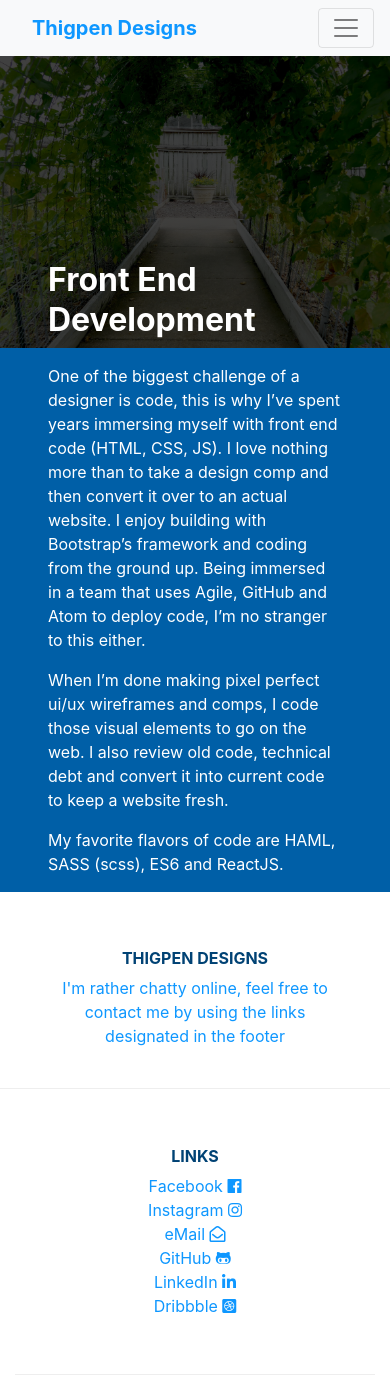
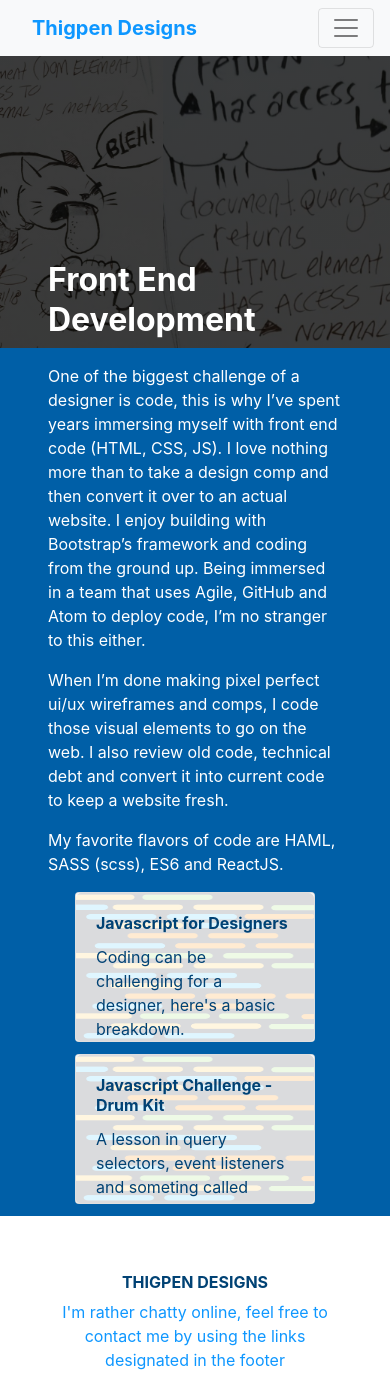
Before and after one commit to sThig/http-sthig.github.io, a Jekyll site: the page built from code.md, in a window 390 px wide and 1400 px high. Built offline with Jekyll 4.4.1, drawn with Linux system fonts in a browser that asks for light colours; nearby versions of some CDN libraries; some of the changed lines change nothing that is shown.

Commit message:
added in two new articles, shored up some css

```diff
--- a/_includes/card-post-code.html
+++ b/_includes/card-post-code.html
@@ -1,11 +1,11 @@
-<div class="card-deck col-sm-12 cold-md-12 mb-3">
+<div class="card-columns">
   {% for post in site.categories.code %}
-  <div class="card thumbnail wow fadeIn">
-    <img class="card-img-top mb-0" src="/assets/img/{{ post.image }}" alt="{{ post.title }}">
-    <div class="card-img-overlay">
-      <a href="{{ post.url }}" ><h3 class="card-title mt-0">{{ post.title }}</h3></a>
-      <a href="{{ post.url }}" ><p class="card-text">{{ post.excerpt }}</p></a>
-    </div>
+  <div class="card thumbnail wow fadeIn" style="width: 15rem;">
+    <img class="card-img-bottom img-fluid mb-0" src="/assets/img/{{ post.image }}" alt="{{ post.title }}">
+    <a href="{{ post.url }}"><div class="card-img-overlay">
+      <h4 class="card-title">{{ post.title }}</h4>
+      <p class="card-text">{{ post.excerpt }}</p>
+    </div></a>
   </div>
 {% endfor %}
 </div>
--- /dev/null
+++ b/_posts/2018-07-06-javascript-challenge-drumkit.md
@@ -0,0 +1,102 @@
+---
+layout: post
+title: Javascript Challenge - Drum Kit
+date: 2018-07-06 14:22 -0500
+categories: [ javascript, code ]
+image: code-illo.png
+excerpt: A lesson in query selectors, event listeners and someting called BANG!
+---
+
+[Javascript](https://www.javascript.com/) for me is difficult (however I think it's difficult for many people).  I've found doing basic coding challenges help you advance quickly by the use of repetition.
+
+I have found that [Wes Bos's](https://wesbos.com/) coding challenges ([link](https://javascript30.com/)) are indeed, _boss_.  While I've done his **30 days of Javascript** in the past, I'm revisiting it again as to fine tune where I'm at in my coding career.
+
+I'm using [Code Pen's](https://codepen.io/) ([link](https://codepen.io/)) site to log my challenges and embedding them here.
+
+### Drum Kit Challenge
+
+Below is the challenge that was to make a drum kit using vanilla es6 javascript.  What seemed like a simple task ended up being much more difficult than I'd guessed (imagine that, code is hard).
+
+<p data-height="265" data-theme-id="light" data-slug-hash="LrKqga" data-default-tab="js" data-user="sthig" data-embed-version="2" data-pen-title="Drum Kit" class="codepen">See the Pen <a href="https://codepen.io/sthig/pen/LrKqga/">Drum Kit</a> by scott thigpen (<a href="https://codepen.io/sthig">@sthig</a>) on <a href="https://codepen.io">CodePen</a>.</p>
+<script async src="https://static.codepen.io/assets/embed/ei.js"></script>
+
+## What I learned
+
+I know HTML and CSS fairly well, honestly I could live in CSS all day long as I enjoy it, it's a challenge and I love seeing it go live on the screen instantly.  Given this wasn't a design challenge, I didn't pay that much attention to style and more focused on the code itself.
+
+### Data Attributes
+
+In my professional life, data attributes are something used often and it can be particularly confusing.  A data attribute lives within your html and allows someone to make up something specific as long as the word `data` is proceeds the attribute.  So it could be `data-music` or `data-key`, but not `key`.
+
+In the drum kit challenge, `data-key` was referenced several times to call not only an audio wave but also a corresponding key on your keyboard.
+
+### Shh, listen for it
+
+It seems event listeners are everywhere in code.  In this coding challenge the first thing I had to look for is when the user hits the key 'down', to listen for it.  It's done by typing
+
+`window.addEventListener('keydown', playSound);`
+
+> We are asking javascript to listen for the event of "keydown" on the entire window.  When 'keydown' has been executed, run the function 'playSound'
+
+### To Query, or Query All, y'all
+
+This part has always been a bit tricky for me with data attributes. What we want to do is query each key pressed and to do that we have an option to query a single keypress or all, here we want just one single One
+
+`const key = document.querySelector(.key[data-key="${e.keyCode}"]);` (_back-tics were removed so the code would highlight properly_).
+
+To break down this strip of code, `const` is ES6's way of saying **variable** (it's a constant variable unlike `let` which will let you change the variable).  The const is assigned the word **key** and what **key** refers to is a `querySelector` which selects an individual element in a document.  (_Fwew, that's a mouthful!_).
+
+I want my `querySelector` to reference the class **.key** (for example `<div data-key="70" class="key">`) and inside that, to get the `data-key`.  Using ES6's template strings (a $ sign) to select `${e.keyCode}`.
+
+>keyCode: Get the Unicode value of the pressed keyboard key.
+
+### !Bang
+
+Bang is one of my favorite commands and what **bang** means in code is the opposite.  So if I were to open the door, I'd say:
+
+`const door = Scott opens the door`
+
+But in code if I wanted to say Scott _not_ opens the door I'd type
+
+`(!door)` in my code.  Weird, but fun little thing to know.
+
+In this coding challenge we needed to know that if a key is pressed that doesn't have an audio file associated with it, we wanted to exit out of the function that issues the audio command.  So for that we needed to say:
+
+`if(!audio) return;`
+
+>The return statement stops the execution of a function and returns a value from that function.
+
+### Adding some class
+
+Being someone who works mostly in CSS and design, I find myself struggling to add and remove classes in Javascript.  It seems like this would be easy but damned if I'm not stumped on it daily and have to scour the internet for answers.  Wes, in his tutorial, sums it up pretty well.
+
+In the drum kit, to make the little animation happen from the css, you have to add and remove a class.  You do this by `classList` (then with the `.add` which `.remove` works too) in ES6.
+
+`key.classList.add('playing');` (**key** is the const assigned earlier in this post.).
+
+This part has always been easier for me, it's the removal of a class that is difficult.  This part of the challenge was, indeed,  challenging because of `transitionend`.
+
+>The transitionend event is fired when a CSS transition has completed. In the case where a transition is removed before completion, such as if the transition-property is removed or display is set to "none", then the event will not be generated.
+
+It's confusing because it sounds like "transitioned" and that's what my brain defaults to when I'm writing it out.  Then my code breaks and I spend an hour screaming at my computer.
+
+So if we take:
+
+`const keys = document.querySelectorAll('.key');`
+
+and run a `forEach` loop on the array of keys with:
+
+>The forEach() method executes a provided function once for each array element.
+
+`keys.forEach(key => key.addEventListener('transitionend', removeTransition));`
+
+We can tell it to listen for each key, add 'transitionend' to it and when that has executed, then run the function, `removeTransition`.
+
+`function removeTransition(e) {
+  if(e.propertyName !== 'transform') return; //skip it if it's not a transform
+  this.classList.remove('playing');
+}
+`
+### Thoughts
+
+I wrote this article specifically for me to regurgitate what I learned from the challenge.  I find that trying to write out what you are saying, or teach it to someone else (or talking to your [rubber ducky](https://en.wikipedia.org/wiki/Rubber_duck_debugging)) is a great way to cement it in your own brain thus when I'm faced with this in production code, I'm not so intimidated by it.
--- /dev/null
+++ b/_posts/2018-07-06-javascript-for-designers.md
@@ -0,0 +1,44 @@
+---
+layout: post
+title: Javascript for Designers
+date: 2018-07-06 14:22 -0500
+categories: [ javascript, code ]
+image: code-illo.png
+excerpt: Coding can be challenging for a designer, here's a basic breakdown.
+---
+As a traditional designer and illustrator for over twenty years, making the transition into code, especially aiming for production ready code, is not easy.
+
+Much like learning how to draw the human body or perfect your [leading or kerning](http://www.matsongraphics.com/graphic-design-blog-huntington-beach/tracking-kerning-leading/tracking-kerning-and-leading) in design, coding takes time and patience.
+
+I was at a [Creative South](https://creativesouth.com/), a convention for designers hoping to meet other code/designers to talk with and was surprised just how much others didn't know about code.  In fact sometimes when I was chatting about code they stared at my blankly as if I was from another planet.
+
+One person I met said he wanted to learn code but didn't know where to start and it all seemed so daunting to him.  It was then I realized I, as a traditional designer turned code monkey, have the opportunity to share my thoughts about how to get started.
+
+First and foremost I want to explain how I see front end coding (which is good for a designer, just skip the backend stuff unless you are really, really interested in a new form of Hell).
+
+The front end consists of three things:
+* HTML(Hyper Text Markup Language)
+* CSS (Cascading Stylesheets)
+* Javascript
+
+**HTML** is like the bones of a body, the skeletal structure makes up the what the muscles, joints, tissue, skin all hinge upon.  And speaking of skin, **CSS** is much like the clothes, looks, appearance you make for yourself.  Lastly **Javascript** (not _Java_) is the commands your brain issues your muscles and bones.
+
+Take your hand and hold it out in front of you and wave.  Your brain had to tell the muscles to move the bones.  This is my best explanation for Javascript.
+
+## Where do I get started?
+
+There's a lot of places to get started, my favorite is [Wes Bos's](https://wesbos.com/) ([link](https://wesbos.com/)) tutorials on CSS Flexbox ([link](https://flexbox.io/)), Vanilla Javascript ([link](https://javascript30.com/)) and ES6 ([link](https://es6.io/)) courses.
+
+While he expects you to know a little bit of code, Wes's tutorials are very good and thorough.  I often take them just to keep fresh on my coding skills.
+
+Another great service is Team Treehouse ([link](https://teamtreehouse.com/)) which will start you in the shallow end of the coding pool and ease you into the deep end.  It's very worth your time if you want to learn more about coding.
+
+## I'm completely lost
+
+Yep, I know that feeling well.  There's another helpful place called StackOverflow ([link](https://stackoverflow.com/questions/43381596/bootstrap-4-navbar-color)) and while it may seem daunting at first, you can ask and also find your question there.  _Yes_, the first few times you may not get it right off the bat but keep at it and it becomes a valuable resource to help you.
+
+## Persistance
+
+As with anything, persistance will pay off here.  You will get stuck, you will get frustrated and you will walk away from your computer.  But honestly if you continue to hammer at it, there'll be a breakthrough, I've seen it too many times in my own coding challenges.  Just take one chunk of it at a time and master that, move onto the next chunk after that and also remember the words of Calvin Coolidge:
+
+>Nothing in this world can take the place of persistence. Talent will not: nothing is more common than unsuccessful men with talent. Genius will not; unrewarded genius is almost a proverb. Education will not: the world is full of educated derelicts. Persistence and determination alone are omnipotent.
--- a/_sass/_layout.scss
+++ b/_sass/_layout.scss
@@ -122,7 +122,7 @@ $color30darken: darken($color1, 30%);
 .thumbnail img {
     max-width: 100%;
     overflow: hidden;
-    filter: opacity(30%);
+    filter: opacity(20%);
 }
 
 .thumbnail {
@@ -719,3 +719,9 @@ section h1 {
   border-radius: 50%;
   width: 80%;
 }
+
+.post-content {
+  a {color: $color7;}
+  li, strong {color: white;}
+
+}
--- a/code.md
+++ b/code.md
@@ -2,9 +2,9 @@
 layout: page-internal
 title: Front End Development
 permalink: /pages/code
-image: 1.JPG
+image: code-cat.jpg
 cat: code
-examples: '{% include card-post-code.html %}'
+passname: code
 ---
 
 One of the biggest challenge of a designer is code, this is why I've spent years immersing myself with front end code (HTML, CSS, JS).  I love nothing more than to take a design comp and then convert it over to an actual website.  I enjoy building with Bootstrap's framework and coding from the ground up.  Being immersed in a team that uses Agile, GitHub and Atom to deploy code, I'm no stranger to this either.
```
Also changed, not shown: assets/img/internal/code-cat.jpg (added), 1 other file.
